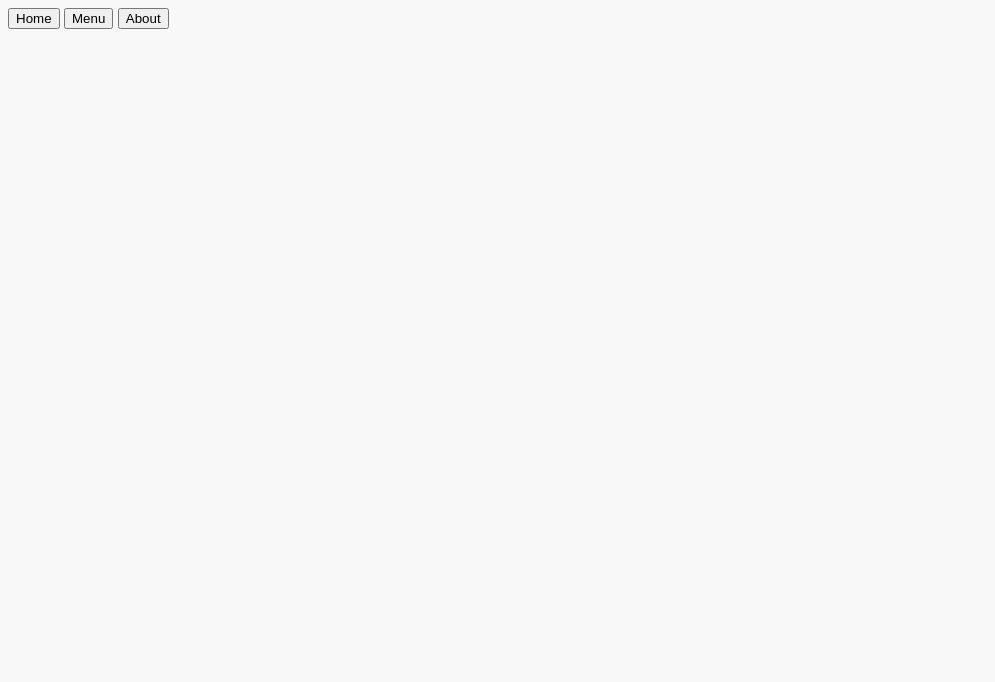
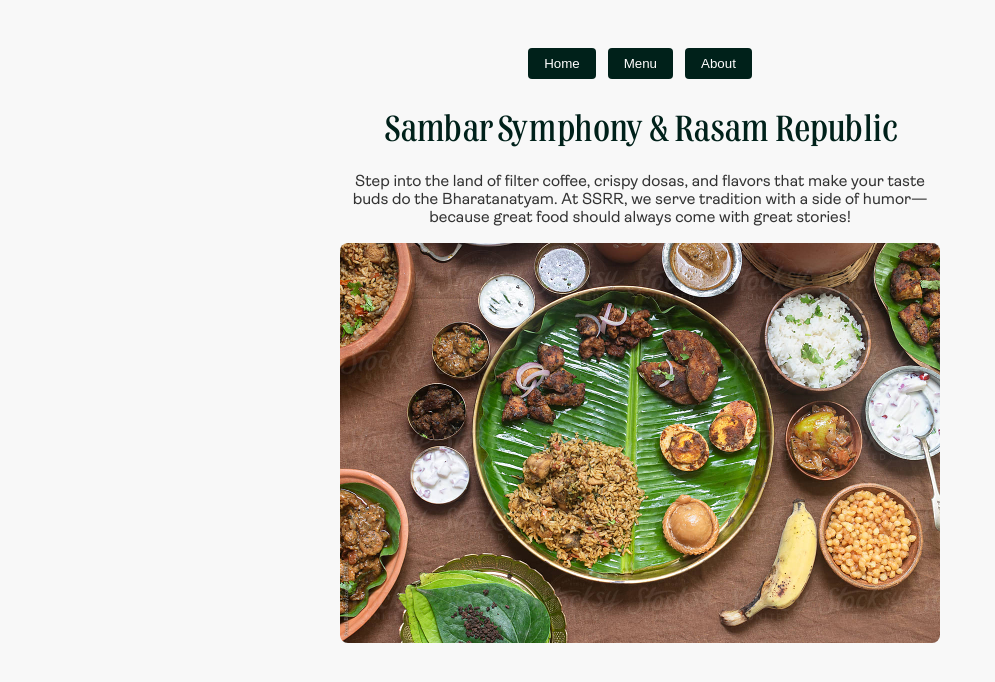
Before and after one commit to aneesh199608/restaurant-page, a website built with webpack: page src/template.html in a window 1280 px wide. Shown: the whole page, without its empty margins (0-995 px from the left). Built offline with nearby package versions, Linux system fonts and the light colour scheme.

Commit message:
hard code restaurant basic html

```diff
--- a/src/styles.css
+++ b/src/styles.css
@@ -1,4 +1,86 @@
+@font-face {
+    font-family: 'Gatefold';
+    src: url('./assets/fonts/Gatefold-Demibold.woff2') format('woff2'),
+        url('./assets/fonts/Gatefold-Demibold.woff') format('woff');
+    font-weight: 600;
+    font-style: normal;
+    font-display: swap;
+}
+
+@font-face {
+    font-family: 'Ambit';
+    src: url('./assets/fonts/Ambit-Regular.woff2') format('woff2'),
+        url('./assets/fonts/Ambit-Regular.woff') format('woff');
+    font-weight: normal;
+    font-style: normal;
+    font-display: swap;
+}
+
+@font-face {
+    font-family: 'Ambit';
+    src: url('./assets/fonts/Ambit-Bold.woff2') format('woff2'),
+        url('./assets/fonts/Ambit-Bold.woff') format('woff');
+    font-weight: bold;
+    font-style: normal;
+    font-display: swap;
+}
+
+:root {
+    --primary-green: #00211a;
+    --text-color: #333;
+    --background-color: #f8f8f8;
+}
+
+
 body {
-    font-family: Arial, sans-serif;
-    background-color: #f8f8f8;
+    background-color: var(--background-color);
+    color: var(--text-color);
+    display: flex;
+    flex-direction: column;
+    align-items: center;
+    gap: 24px;
+    margin: 48px;
 }
+
+#content {
+    display: flex;
+    flex-direction: column;
+    align-items: center;
+    gap: 16px;
+}
+
+h1 {
+    font-family: 'Gatefold', sans-serif;
+    color: var(--primary-green);
+    margin: 0;
+}
+
+header {
+    width: 100%;
+}
+nav{
+    display: flex;
+    gap: 12px;
+    align-items: center;
+    justify-content: center ;
+}
+button {
+    background-color: var(--primary-green);
+    color: white;
+    border: none;
+    padding: 8px 16px;
+    border-radius: 4px;
+    cursor: pointer;
+}
+
+p {
+    font-family: "Ambit", sans-serif;
+    margin: 0;
+    max-width: 600px;
+    text-align: center;
+}
+
+img {
+    width: 600px;
+    border-radius: 8px;
+}
--- a/src/template.html
+++ b/src/template.html
@@ -13,6 +13,14 @@
             <button id="about-btn">About</button>
             </nav>
     </header>
-    <div id="content"></div>
+    <div id="content">
+        <h1>Sambar Symphony & Rasam Republic</h1>
+        <p>Step into the land of filter coffee, crispy dosas, and flavors that make your
+            taste buds do the Bharatanatyam. At SSRR, we serve tradition with a side
+            of humor—because great food should always come with great stories!
+
+        </p>
+        <img src="./assets/hero-image.jpg" alt="Image of dish">
+    </div>
 </body>
 </html>
--- a/webpack.config.js
+++ b/webpack.config.js
@@ -21,7 +21,11 @@ module.exports = {
   ],
   module: {
     rules: [
-      {
+        {
+            test: /\.(woff|woff2|eot|ttf|otf)$/i,
+            type: "asset/resource",
+          },
+        {
         test: /\.css$/i,
         use: ["style-loader", "css-loader"],
       },
```
Also changed, not shown: src/assets/fonts/Ambit-Bold.woff (added), src/assets/fonts/Ambit-Bold.woff2 (added), src/assets/fonts/Ambit-Regular.woff (added), src/assets/fonts/Ambit-Regular.woff2 (added), src/assets/fonts/Gatefold-Demibold.woff (added), src/assets/fonts/Gatefold-Demibold.woff2 (added), src/assets/hero-image.jpg (added).
